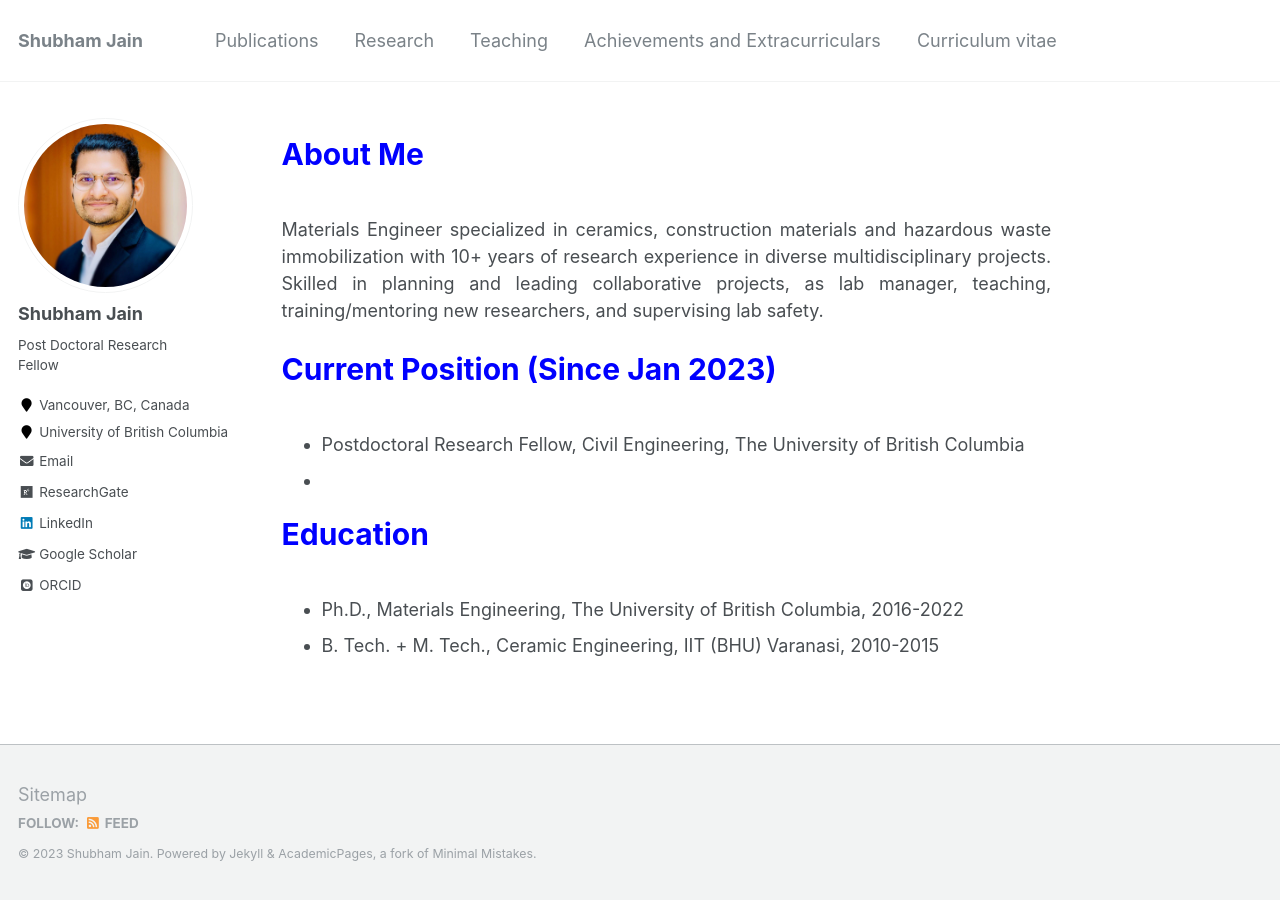
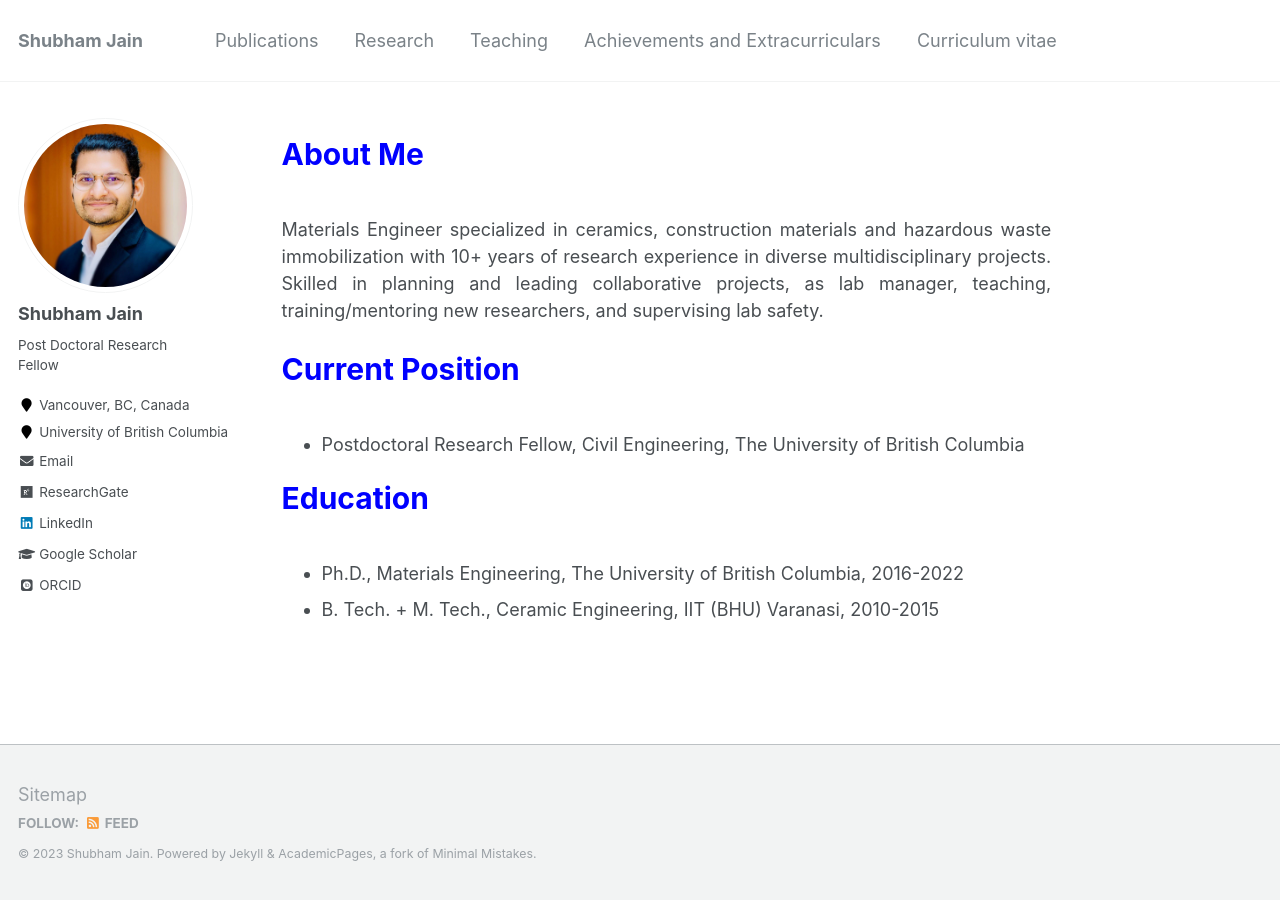
Before and after one commit to shubhamj2611/shubhamj2611.github.io, a Jekyll site: the page built from _pages/about.md, in a window 1280 px wide. Built offline with Jekyll 4.4.1, drawn with Linux system fonts in a browser that asks for light colours; some web fonts are replaced.

Commit message:
Update about.md

```diff
--- a/_pages/about.md
+++ b/_pages/about.md
@@ -11,9 +11,10 @@ redirect_from:
 <p style="text-align:left; color:Blue; font-size:30px; font-weight:bold;"> About Me </p>
 <p style="text-align:justify; font-size=22px;"> Materials Engineer specialized in ceramics, construction materials and hazardous waste immobilization with 10+ years of research experience in diverse multidisciplinary projects. Skilled in planning and leading collaborative projects, as lab manager, teaching, training/mentoring new researchers, and supervising lab safety. </p>
 
-<p style="text-align:left; color:Blue; font-size:30px; font-weight:bold;"> Current Position (Since Jan 2023)</p>
+<p style="text-align:left; color:Blue; font-size:30px; font-weight:bold;"> Current Position </p>
 * Postdoctoral Research Fellow, Civil Engineering, The University of British Columbia
-*
+
+
 <p style="text-align:left; color:Blue; font-size:30px; font-weight:bold;"> Education </p>
 * Ph.D., Materials Engineering, The University of British Columbia, 2016-2022
 * B. Tech. + M. Tech., Ceramic Engineering, IIT (BHU) Varanasi, 2010-2015
```
